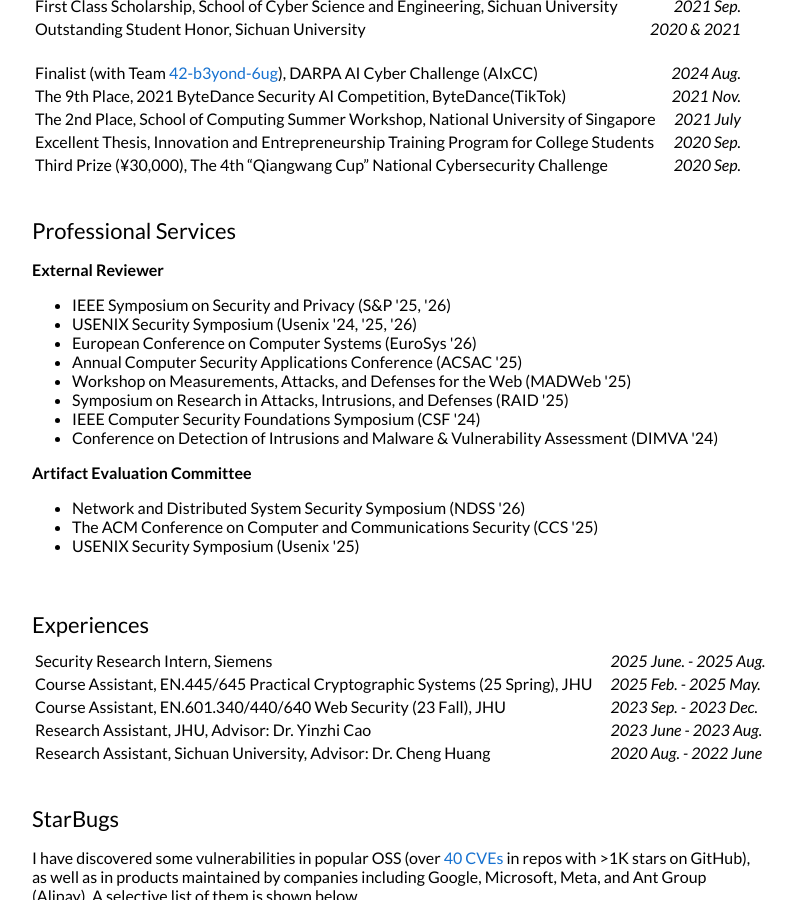
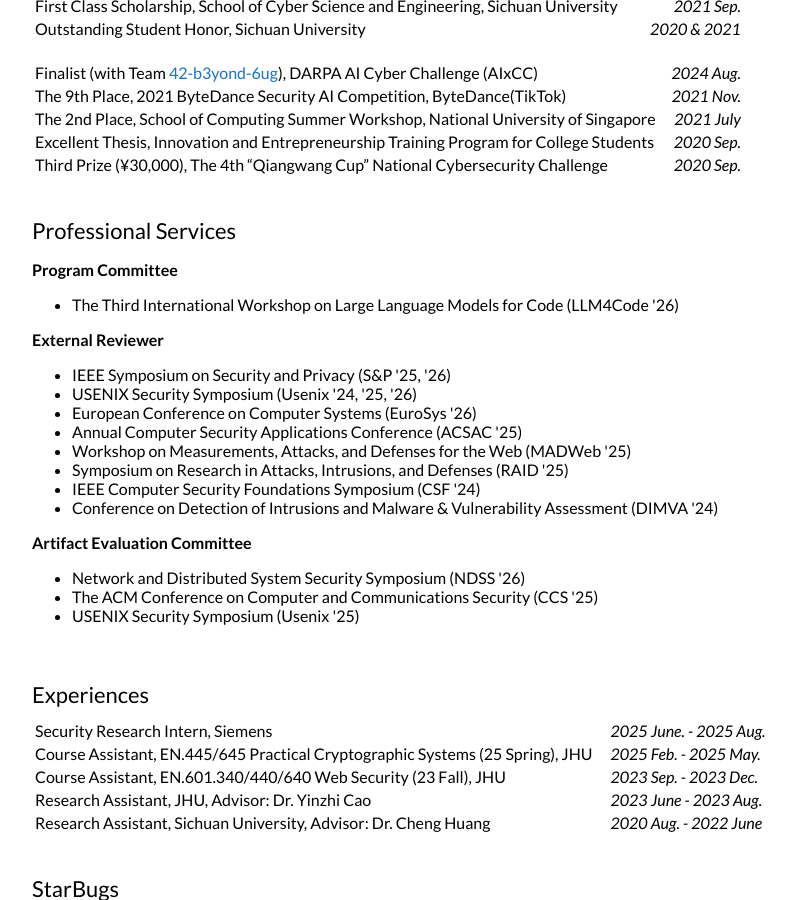
Before and after one commit to jackfromeast/jackfromeast.github.io, a Jekyll site: the page built from _posts/2025-09-09-Pyrl.md, in a window 1280 px wide and 900 px high, scrolled down 1958 px. Shown: the whole window, without its empty margins (228-1024 px from the left). Built offline with Jekyll 4.4.1, drawn with Linux system fonts in a browser that asks for light colours.

Commit message:
Add program committee details for LLM4Code '26

```diff
--- a/_layouts/default.html
+++ b/_layouts/default.html
@@ -249,6 +249,11 @@
                 <h2>Professional Services</h2>
               </div>
               <div>
+                <p><strong>Program Committee</strong></p>
+                <ul style="margin-left: 0px;">
+                  <li>The Third International Workshop on Large Language Models for Code (LLM4Code '26)</li>
+                </ul>
+
                 <p><strong>External Reviewer</strong></p>
                 <ul style="margin-left: 0px;">
                   <li>IEEE Symposium on Security and Privacy (S&P '25, '26)</li>
```
